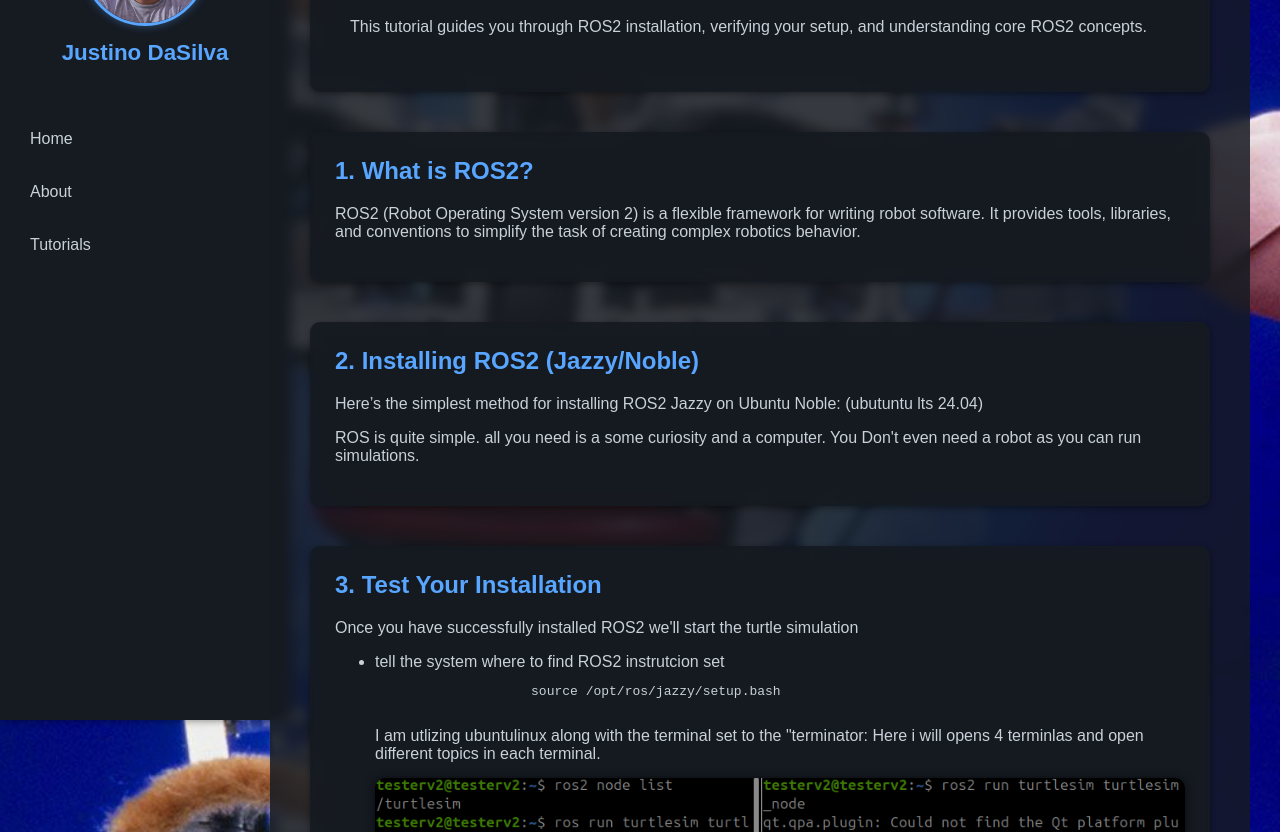
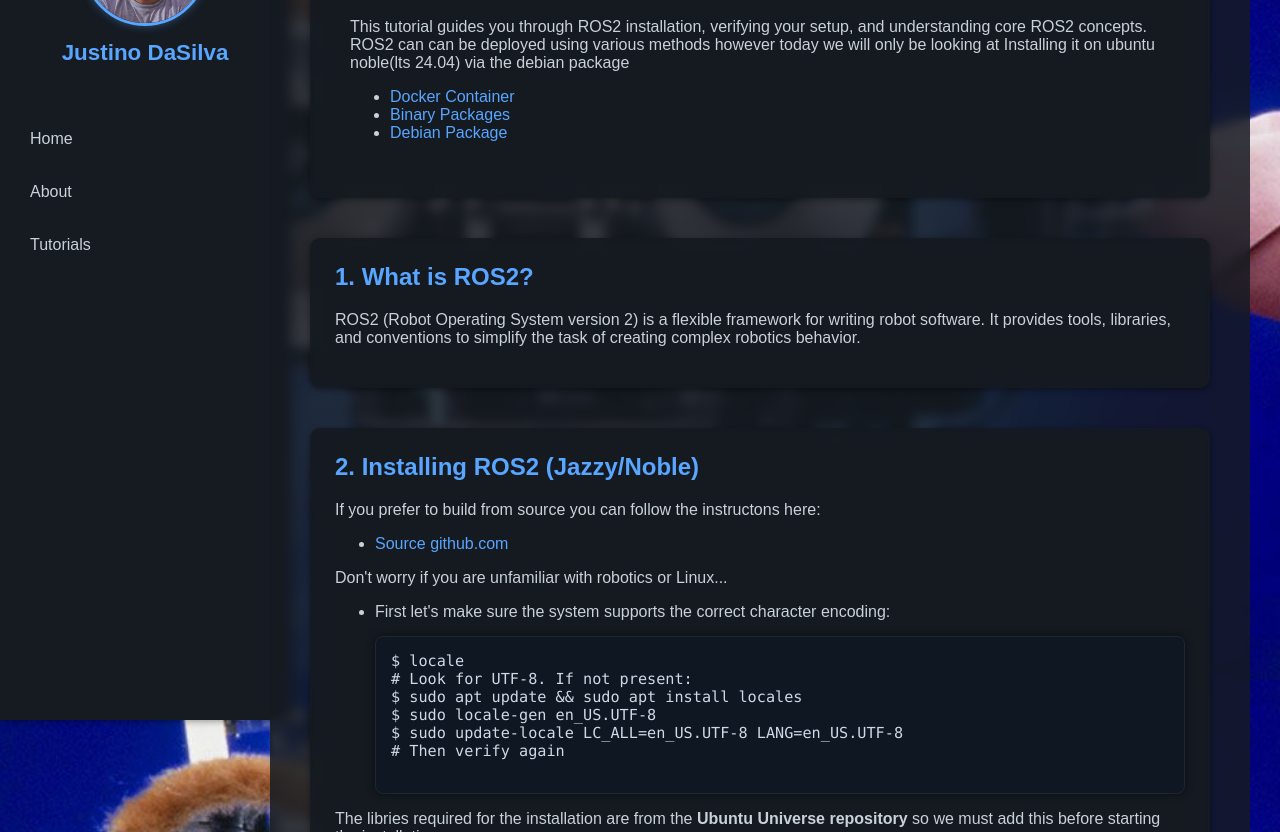
Before and after one commit to jdasilvaThe0ne/jdasilvaThe0ne.github.io, a plain HTML site: page tutorials.html in a window 1280 px wide. Shown: the part 120-952 px from the top of the page. Drawn offline with Linux system fonts and the light colour scheme.

Commit message:
added dom additional data

```diff
--- a/assets/css/style.css
+++ b/assets/css/style.css
@@ -221,3 +221,32 @@
   box-shadow: 0 0 8px rgba(0,0,0,0.5);
 }
 /*****/
+/******/
+/* ===== CODE BLOCKS ===== */
+
+pre, code {
+  font-family: "Fira Code", "Consolas", monospace;
+  font-size: 0.95rem;
+}
+
+/* Block-level code (multi-line) */
+pre {
+  background: #0f1722;                 /* slightly lighter than page */
+  padding: 15px;
+  border-radius: 8px;
+  overflow-x: auto;
+  border: 1px solid #1f2630;
+  box-shadow: 0 0 8px rgba(0,0,0,0.4);
+  color: #cdd9e5;
+}
+
+/* Inline code (small snippets) */
+code {
+  background: #1b2230;
+  padding: 3px 6px;
+  border-radius: 4px;
+  color: #58a6ff;
+  border: 1px solid #2c3440;
+}
+
+/******/
--- a/tutorials.html
+++ b/tutorials.html
@@ -35,7 +35,19 @@
       <h1>Tutorial 1 – Getting Started With ROS2</h1>
       <p>
         This tutorial guides you through ROS2 installation, verifying your setup,
-        and understanding core ROS2 concepts.
+        and understanding core ROS2 concepts. ROS2 can can be deployed using various methods
+        however today we will only be looking at  Installing it on ubuntu noble(lts 24.04) via the debian package
+        <ul>
+          <li>
+           <a href="https://docs.ros.org/en/foxy/How-To-Guides/Setup-ROS-2-with-VSCode-and-Docker-Container.html">Docker Container</a>
+          </li>
+        <li>
+          <a href="https://docs.ros.org/en/kilted/Installation/Alternatives/Ubuntu-Install-Binary.html">Binary Packages</a>
+        </li>
+        <li>
+          <a href="https://docs.ros.org/en/kilted/Installation/Ubuntu-Install-Debs.html">Debian Package</a>
+        </li>
+        </ul>
       </p>
     </div>
 
@@ -49,11 +61,69 @@
       </p>
     </div>
 
-    <!-- === SECTION 2 === -->
     <div class="section">
       <h2>2. Installing ROS2 (Jazzy/Noble)</h2>
-      <p>Here’s the simplest method for installing ROS2 Jazzy on Ubuntu Noble: (ubutuntu lts 24.04)</p>
-      <p>  ROS is quite simple. all  you need is a some curiosity and a computer. You Don't even need a robot as you can run  simulations. </p>
+      <p>
+        If you prefer to build from source you can follow the instructons here:
+      </p>
+
+      <ul>
+        <li>
+          <a href="https://github.com/ros2/ros2/blob/kilted/ros2.repos">Source github.com</a>
+        </li>
+      </ul>
+      <p>Don't worry if you are unfamiliar with robotics or Linux...</p>
+
+      <ul>
+        <li>
+          First let's make sure the system supports the correct character encoding:
+
+          <pre>
+$ locale
+# Look for UTF-8. If not present:
+$ sudo apt update && sudo apt install locales
+$ sudo locale-gen en_US.UTF-8
+$ sudo update-locale LC_ALL=en_US.UTF-8 LANG=en_US.UTF-8
+# Then verify again
+          </pre>
+        </li>
+
+      </ul>
+      <p>The libries required for the installation are from the  <b>Ubuntu Universe repository</b> so we must add this before starting the installation
+      <pre>
+
+$ sudo apt install software-properties-common
+$ sudo add-apt-repository universe
+
+
+      </pre>
+    ROS2 is constantly changing  by the vast community so to get
+    the newest features and fixed we must install the latest update:
+    uses these commands to get the most updated files.
+    <br>
+    To ge teh installion  we need to   <b>curl</b> so if  you dont have it installed
+     instll using this command
+     <pre>
+
+$ sudo apt update
+$ sudo apt install curl -y
+
+     </pre>
+Now lets serach for the latest installation file download it an installation
+<pre>
+
+$ export ROS_APT_SOURCE_VERSION=$(curl -s https://api.github.com/repos/ros-infrastructure/ros-apt-source/releases/latest | grep -F "tag_name" | awk -F\" '{print $4}')
+
+$ curl -L -o /tmp/ros2-apt-source.deb "https://github.com/ros-infrastructure/ros-apt-source/releases/download/${ROS_APT_SOURCE_VERSION}/ros2-apt-source_${ROS_APT_SOURCE_VERSION}.$(. /etc/os-release && echo ${UBUNTU_CODENAME:-${VERSION_CODENAME}})_all.deb"
+
+$ sudo dpkg -i /tmp/ros2-apt-source.deb
+
+</pre>
+
+    </p>
+
+
+
 <!--pre><code>sudo apt update
 sudo apt install ros-jazzy-desktop
 source /opt/ros/jazzy/setup.bash
@@ -62,7 +132,8 @@
       <p><strong>Tip:</strong> Add the source line to <code>~/.bashrc</code>.</p>
     </-->
 
-    <!-- === SECTION 3 === --></div>
+    <!-- === SECTION 3 === -->
+    </div>
     <div class="section">
       <h2>3. Test Your Installation</h2>
           <p>Once you have  successfully installed ROS2  we'll start  the turtle simulation
@@ -71,7 +142,7 @@
 
                 <code>
                   <pre>
-                    source /opt/ros/jazzy/setup.bash
+source /opt/ros/jazzy/setup.bash
                   </pre>
                 </code>
               I am utlizing ubuntulinux  along with the terminal set to  the "terminator: Here i will
```
